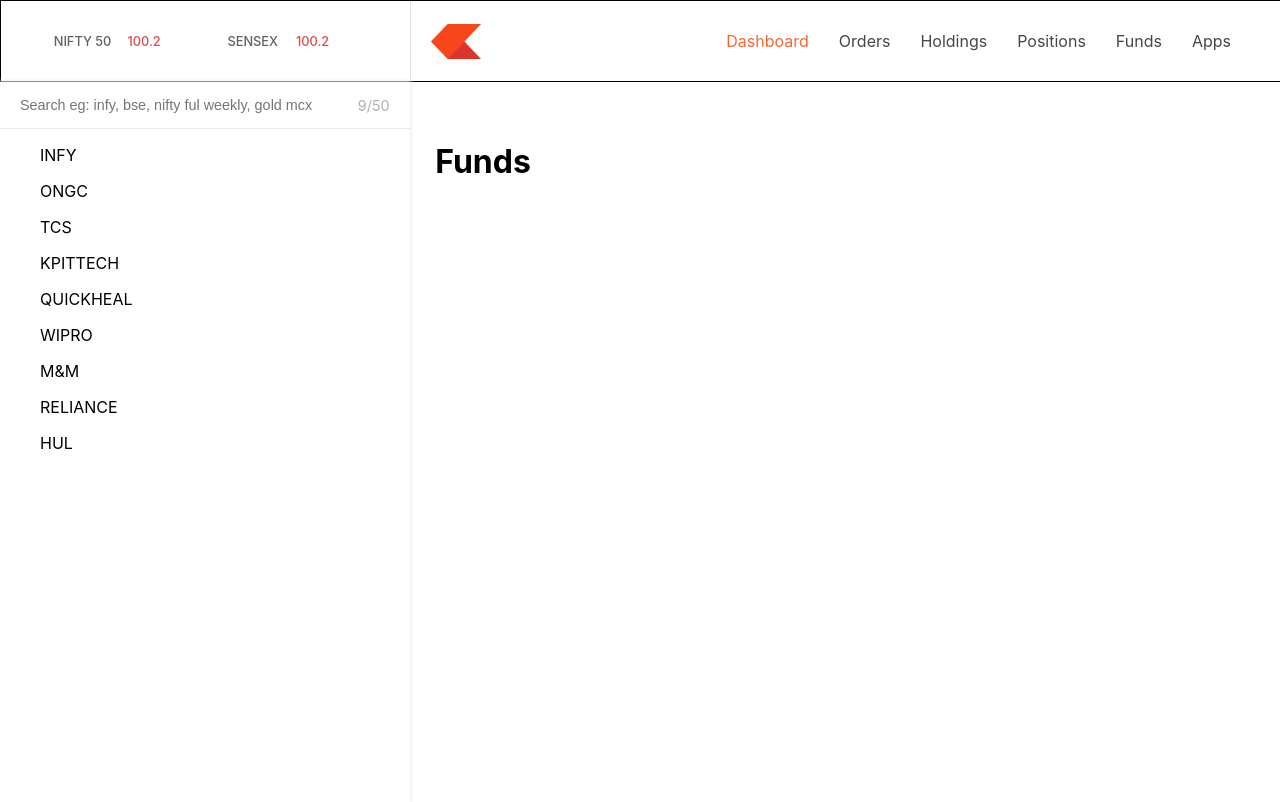
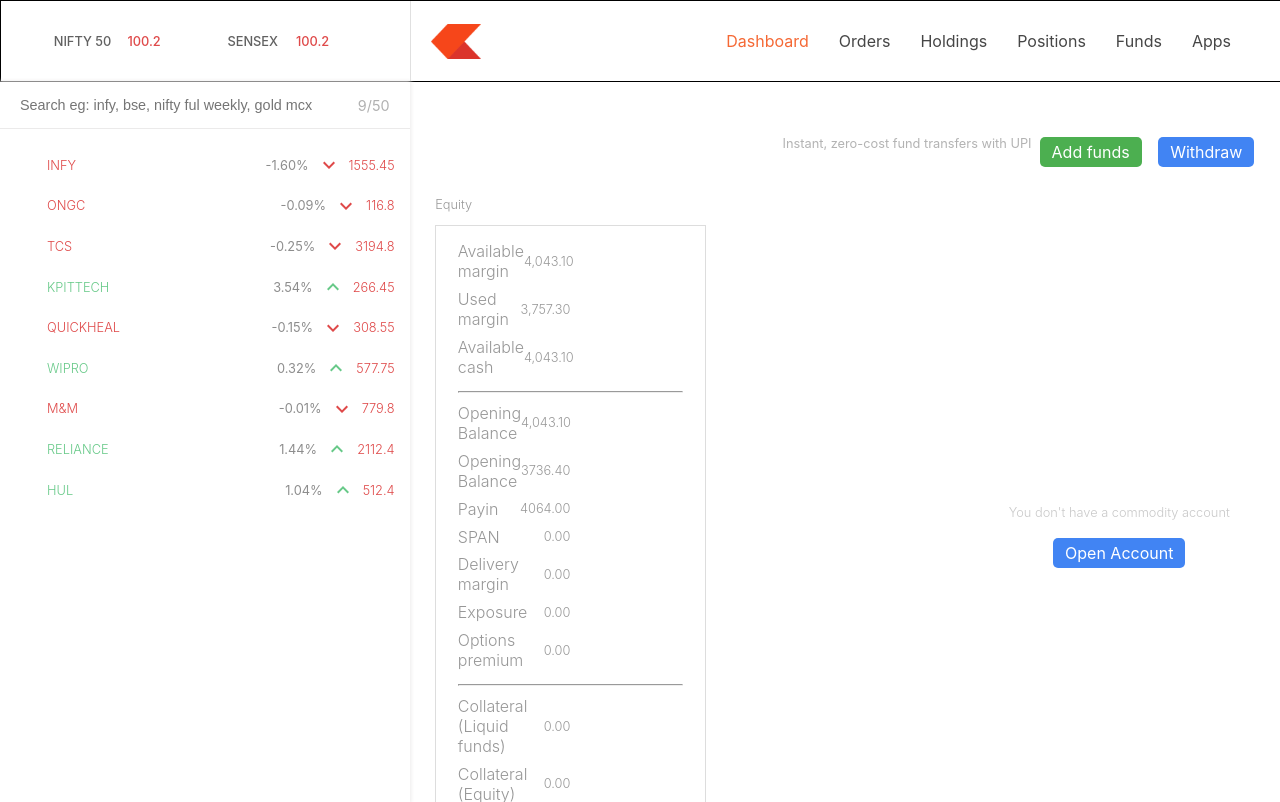
Before and after one commit to PIYUSHSAHU333/StockNest, a React (Vite) app in the folder Dashboard/: page /funds in a window 1280 px wide. Built offline with nearby package versions, Linux system fonts and the light colour scheme.

Commit message:
completed dashboard components

```diff
--- a/Dashboard/package.json
+++ b/Dashboard/package.json
@@ -10,6 +10,9 @@
     "preview": "vite preview"
   },
   "dependencies": {
+    "@emotion/react": "^11.14.0",
+    "@emotion/styled": "^11.14.0",
+    "@mui/icons-material": "^7.0.2",
     "react": "^19.0.0",
     "react-dom": "^19.0.0",
     "react-router-dom": "^7.5.0"
--- a/Dashboard/src/components/Apps.jsx
+++ b/Dashboard/src/components/Apps.jsx
@@ -2,8 +2,8 @@
 
 function Funds() {
     return (
-        <div className="funds">
-            <h1>Funds</h1>
+        <div className="apps">
+            <img src="media/images/comingsoon.jpg" alt="" />
         </div>
       );
 }
--- a/Dashboard/src/components/Funds.jsx
+++ b/Dashboard/src/components/Funds.jsx
@@ -1,11 +1,88 @@
-import React from 'react';
+import React from "react";
+import { Link } from "react-router-dom";
 
-function Funds() {
-    return (
-        <div className="funds">
-            <h1>Funds</h1>
+const Funds = () => {
+  return (
+    <>
+      <div className="funds">
+        <p>Instant, zero-cost fund transfers with UPI </p>
+        <Link className="btn btn-green">Add funds</Link>
+        <Link className="btn btn-blue">Withdraw</Link>
+      </div>
+
+      <div className="row">
+        <div className="col">
+          <span>
+            <p>Equity</p>
+          </span>
+
+          <div className="table">
+            <div className="data">
+              <p>Available margin</p>
+              <p className="imp colored">4,043.10</p>
+            </div>
+            <div className="data">
+              <p>Used margin</p>
+              <p className="imp">3,757.30</p>
+            </div>
+            <div className="data">
+              <p>Available cash</p>
+              <p className="imp">4,043.10</p>
+            </div>
+            <hr />
+            <div className="data">
+              <p>Opening Balance</p>
+              <p>4,043.10</p>
+            </div>
+            <div className="data">
+              <p>Opening Balance</p>
+              <p>3736.40</p>
+            </div>
+            <div className="data">
+              <p>Payin</p>
+              <p>4064.00</p>
+            </div>
+            <div className="data">
+              <p>SPAN</p>
+              <p>0.00</p>
+            </div>
+            <div className="data">
+              <p>Delivery margin</p>
+              <p>0.00</p>
+            </div>
+            <div className="data">
+              <p>Exposure</p>
+              <p>0.00</p>
+            </div>
+            <div className="data">
+              <p>Options premium</p>
+              <p>0.00</p>
+            </div>
+            <hr />
+            <div className="data">
+              <p>Collateral (Liquid funds)</p>
+              <p>0.00</p>
+            </div>
+            <div className="data">
+              <p>Collateral (Equity)</p>
+              <p>0.00</p>
+            </div>
+            <div className="data">
+              <p>Total Collateral</p>
+              <p>0.00</p>
+            </div>
+          </div>
         </div>
-    );
-}
+
+        <div className="col">
+          <div className="commodity">
+            <p>You don't have a commodity account</p>
+            <Link className="btn btn-blue">Open Account</Link>
+          </div>
+        </div>
+      </div>
+    </>
+  );
+};
 
 export default Funds;
--- a/Dashboard/src/components/WatchlistItem.jsx
+++ b/Dashboard/src/components/WatchlistItem.jsx
@@ -1,14 +1,70 @@
-import React from 'react';
+import React, { useState } from "react";
+import { Tooltip, Grow } from "@mui/material";
+import { BarChartOutlined,KeyboardArrowUp, KeyboardArrowDown, MoreHoriz } from "@mui/icons-material";
+function WatchlistItem({ stock }) {
+  let [showWatchListAction, setShowWatchListAction] = useState(false);
 
-function WatchlistItem({stock}) {
-    return (
-    <>
+  const handleMouseEnter = (e) => {
+    setShowWatchListAction(true);
+  };
 
-    <p>{stock.name}</p>
+  const handleMouseLeave = (e) => {
+    setShowWatchListAction(false);
+  };
 
-
-    </>
-     );
+  return (
+    <li onMouseEnter={handleMouseEnter} onMouseLeave={handleMouseLeave}>
+      <div className="item">
+        <p className={stock.isDown ? "down" : "up"}>{stock.name}</p>
+        <div className="item-info">
+          <span className="percent">{stock.percent}</span>
+          {stock.isDown ? (
+            <KeyboardArrowDown className="down" />
+          ) : (
+            <KeyboardArrowUp className="up" />
+          )}
+          <span>{stock.price}</span>
+        </div>
+      </div>
+      {showWatchListAction && <WatchlistActions uid={stock.name} />}
+    </li>
+  );
 }
 
+const WatchlistActions = ({ uid }) => {
+  return (
+    <span className="actions">
+      <span style={{display:"flex"}}>
+        <Tooltip title="Buy" arrow placement="top" slots={{ transition: Grow }}>
+          <button className="buy">Buy</button>
+        </Tooltip>
+
+        <Tooltip title="sell" arrow placement="top" slots={{transition: Grow}}>
+            <button className="sell">Sell</button>
+        </Tooltip>
+        <Tooltip
+          title="Analytics"
+          placement="top"
+          arrow
+          slots={{transition: Grow}}
+        >
+          <button className="action">
+            <BarChartOutlined className="icon" />
+          </button>
+        </Tooltip>
+        <Tooltip
+          title="more"
+          placement="top"
+          arrow
+          slots={{transition: Grow}}
+        >
+          <button className="action">
+            <MoreHoriz className="icon" />
+          </button>
+        </Tooltip>
+      </span>
+    </span>
+  );
+};
+
 export default WatchlistItem;
--- a/Dashboard/src/index.css
+++ b/Dashboard/src/index.css
@@ -325,6 +325,170 @@
     color: rgb(72, 194, 55);
 }
 
+/* funds */
+ .funds {
+    width: 100%;
+    text-align: right;
+    display: flex;
+    align-items: center;
+    justify-content: flex-end;
+  }
+
+  .funds p {
+    font-size: 0.8rem;
+    color: rgb(179, 179, 179);
+    margin-right: 8px;
+  }
+
+  .table {
+    border: 1px solid #ddd;
+    padding: 5% 8%;
+  }
+
+  .table .data {
+    display: flex;
+    align-items: center;
+    justify-content: space-between;
+  }
+
+  .table .data > * {
+    margin-bottom: 5%;
+  }
+
+  .table .data p:first-child {
+    font-size: 1rem;
+    color: rgb(151, 151, 151);
+  }
+
+  .imp {
+    font-size: 1.5rem;
+    color: #313131;
+  }
+
+  .colored {
+    color: #4184f3;
+  }
+
+.btn-green {
+  background: #4caf50;
+  margin-right: 2%;
+}
+
+.btn-blue {
+  background: #4184f3;
+}
+.btn-blue:hover {
+    background: #74a7fa;
+  }
+
+  .btn-green:hover {
+    background: #7bdd7f;
+  }
+
+  .commodity {
+    padding: 2% 8%;
+    text-align: center;
+  }
+
+  .commodity p {
+    margin-bottom: 10%;
+    color: #c9c9c9;
+  }
+/* watchlist items (item is also for holding and position tables */
 .item:hover{
     cursor: pointer;
 }
+.item{
+    display: flex;
+    align-items: center;
+    justify-content: space-between;
+    font-weight: 300;
+    font-size: 0.8rem;
+    position: relative;
+    padding: 0px 7px;
+
+}
+.list li{
+    list-style-type: none;
+    position: relative;
+}
+.list li:hover{
+    cursor: pointer;
+    background-color: #f3f3f3;
+}
+.item-info{
+    display: flex;
+    justify-content: space-evenly;
+    align-items: center;
+}
+.item-info span:nth-child(1){
+    color: rgb(141, 141, 141);
+    flex: 1;
+}
+
+.item-info > *{
+    margin-right: 8px;
+}
+.item-info span:nth-child(3) {
+    color: rgb(223, 73, 73);
+    flex: 1;
+  }
+.down{
+    color: rgb(223, 73, 73);
+}
+.up{
+    color: rgb(103, 201, 136);
+}
+.percent{
+    font-size: 0.8rem;
+    font-weight: 400;
+    color: rgb(146, 146, 146);
+}
+.actions{
+    /* border: solid 1px black; */
+    height: 100%;
+    /* it parent that is li is relative */
+    position: absolute;
+    width: 100%;
+    top: 0;
+    bottom: 0;
+    align-items: center;
+    left: 80px;
+    display: flex;
+
+}
+.actions span button{
+    width: 40px;
+    height: 30px;
+    border-radius: 4px;
+    text-align: center;
+    margin-right: 8px;
+    cursor: pointer;
+}
+.buy{
+    background-color: #4184f3;
+    color: #fff;
+    font-size: 0.8rem;
+    border: 0.7px solid #4184f3;
+}
+.sell{
+    background-color: #ff5722;
+    color: #fff;
+    font-weight: 400;
+    font-size: 0.8rem;
+    border: 0.7px solid #ff5722;
+}
+.action{
+    background-color: #fff;
+    border: 0.7px solid #9b9b9b;
+}
+.icon {
+    transform: scale(0.7);
+    color: rgb(65, 65, 65);
+  }
+
+  .apps{
+    display: flex;
+    justify-content: center;
+    align-items: center;
+  }
```
Also changed, not shown: Dashboard/public/media/images/comingsoon.jpg (added), 1 other file (tests, documents, lock files or other folders).
